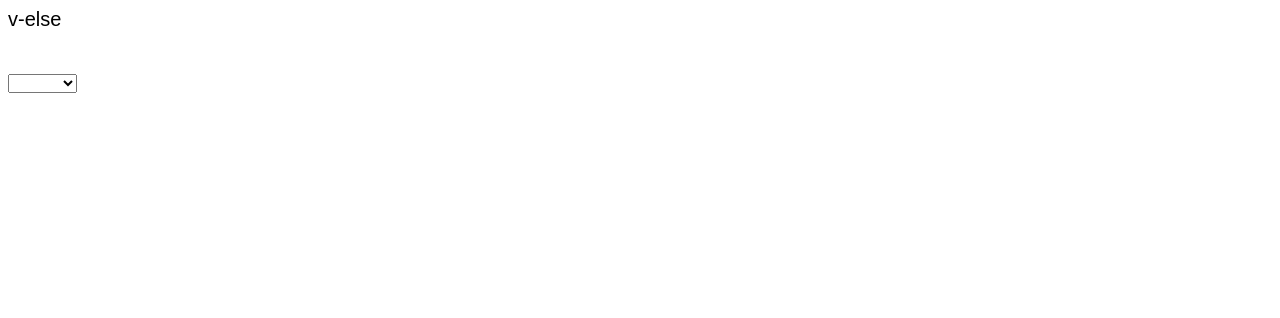
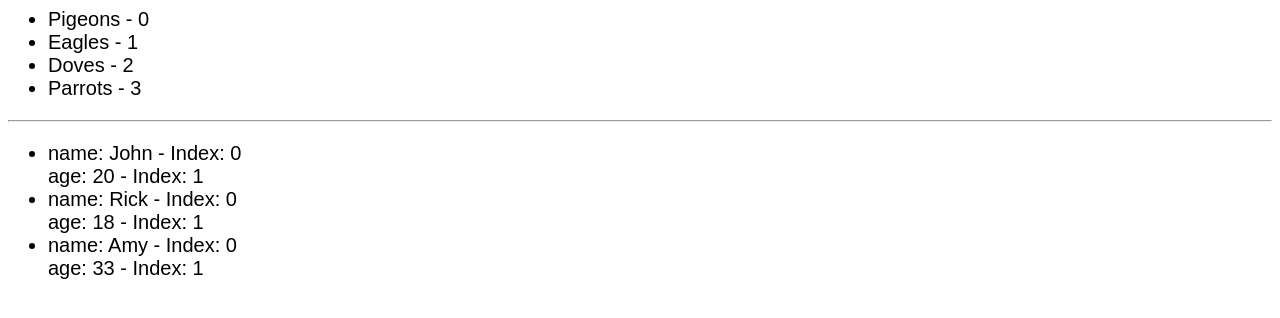
Before and after one commit to 1Laura/vue, a plain HTML site: page index.html in a window 1280 px wide. Drawn offline with nearby package versions, Linux system fonts and the light colour scheme.

Commit message:
List Rendering

```diff
--- a/app.js
+++ b/app.js
@@ -1,7 +1,12 @@
 let vm = Vue.createApp ({
 	data () {
 		return {
-			birds:['Pigeons', 'Eagles', 'Doves']
+			birds:['Pigeons', 'Eagles', 'Doves', 'Parrots'],
+			people:[
+				{name:'John', age:20},
+				{name:'Rick', age:18},
+				{name:'Amy', age:33}
+			]
 		}
 	}
 }).mount ('#app');
--- a/index.html
+++ b/index.html
@@ -8,31 +8,21 @@
 
 <body>
 <div id="app">
-	<p v-if="mode == 1"> Showing v-if directive content</p>
-	<!--<p>Bonus content</p>-->
-	<!--<h3 v-else-if="mode == 2">v-else-if</h3>-->
-	<!--not use-->
-	<div v-else-if="mode == 2">
-		<p>Bonus content</p>
-		<h3>v-else-if</h3>
-	</div>
+	<ul>
+		<li v-for="(bird, index) in birds" :class="bird" :key="bird">
+		{{bird}} - {{index}}
+		</li>
+	</ul>
 
-	<template v-else-if="mode == 2">
-		<p>Bonus content</p>
-		<h3>v-else-if</h3>
-	</template>
+	<hr>
 
-	<p v-else>v-else</p>
-
-	<i v-show="mode == 1">v-show</i>
-		<!--You should use the v-show directive if the element is toggled frequently.	-->
-	<!--https://vuejs.org/guide/essentials/conditional.html-->
-		<br>
-	<select v-model="mode">
-		<option value="1">v-if</option>
-		<option value="2">v-else-if</option>
-		<option value="3">v-else</option>
-	</select>
+	<ul>
+		<li v-for="person in people">
+			<div v-for="(value, key, index) in person">
+				{{key}}: {{value}} - Index: {{index}}
+			</div>
+		</li>
+	</ul>
 </div>
 
 <script src="https://unpkg.com/vue@3/dist/vue.global.js"></script>
```
